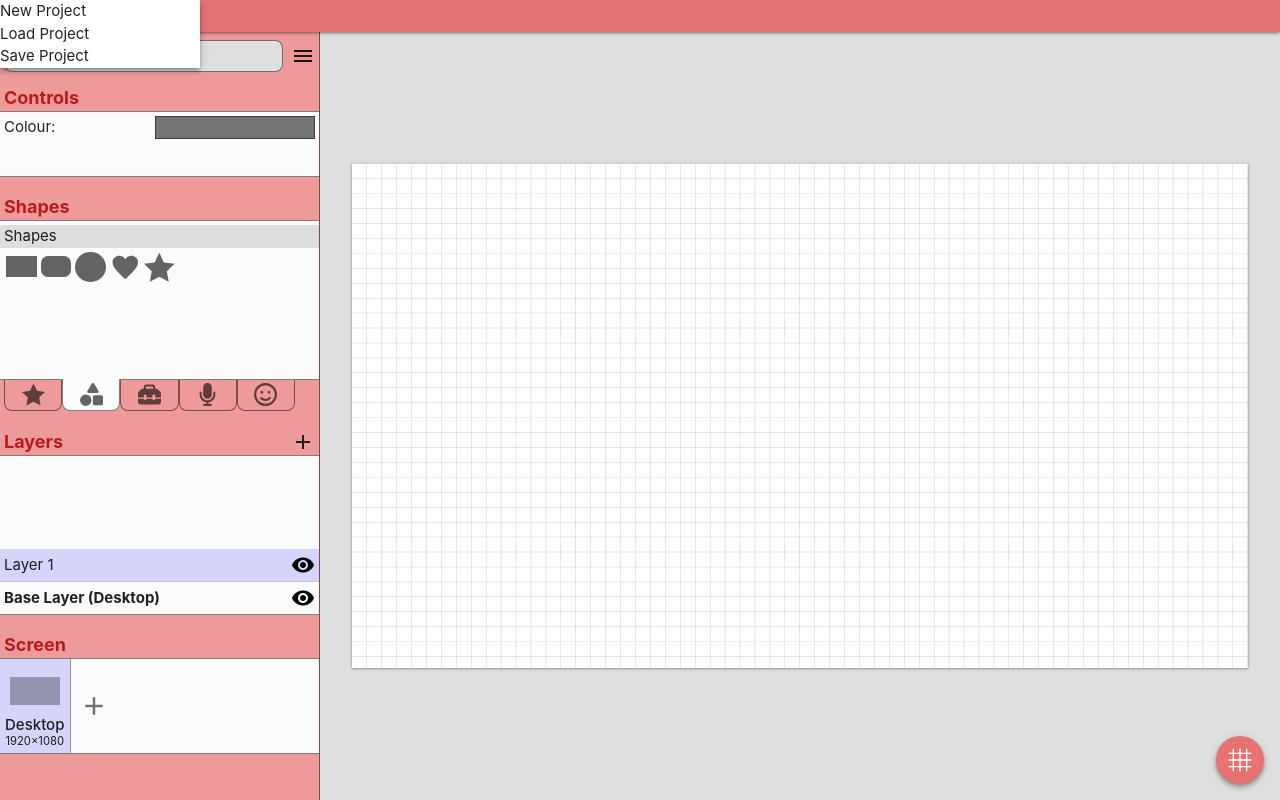
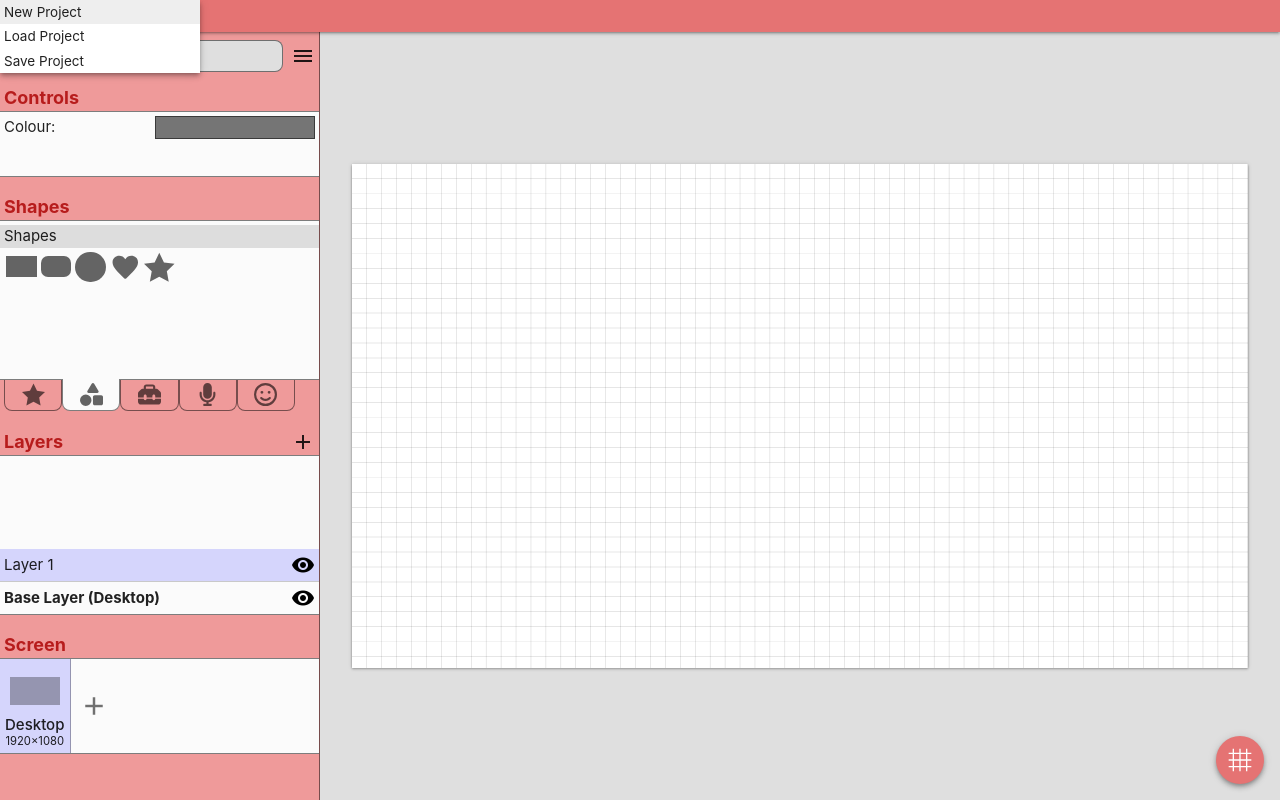
Before and after one commit to ShaneByrne0963/wirefree, a React (Vite) app: page / in a window 1280 px wide. Both pictures are taken after a click on the button "File". Built offline with nearby package versions, Linux system fonts and the light colour scheme.

Commit message:
Update menu to close on clickaway

```diff
--- a/src/App.tsx
+++ b/src/App.tsx
@@ -18,7 +18,7 @@ function App() {
       <CanvasContainer></CanvasContainer>
       <WindowContainer></WindowContainer>
       {menus.map((menu, index) => (
-        <Menu key={index} items={menu.items}></Menu>
+        <Menu key={index} index={index} items={menu.items}></Menu>
       ))}
     </ThemeContext.Provider>
   );
--- a/src/assets/css/style.css
+++ b/src/assets/css/style.css
@@ -68,6 +68,22 @@ input[type="text"]:not(.browser-default) {
     min-width: 200px;
     background-color: white;
     z-index: 1000;
+    transform-origin: 0 0;
+    scale: 0;
+    transition: scale 0.15s ease-out;
+
+    &.active {
+        scale: 1;
+    }
+
+    >div {
+        font-size: 0.9rem;
+        padding: 2px 4px;
+
+        &:hover {
+            background-color: #eeeeee;
+        }
+    }
 }
 
 /* Navigation Bar */
--- a/src/components/inputs/Menu.tsx
+++ b/src/components/inputs/Menu.tsx
@@ -1,17 +1,50 @@
+import { useEffect, useRef } from "react";
+import { useDispatch } from "react-redux";
+import { closeMenu } from "../../state/slices/menuSlice";
+
 interface MenuProps {
+  index: number;
   items: string[];
 }
 
 function Menu(props: MenuProps) {
+  const dispatch = useDispatch();
+  const menuRef = useRef<HTMLDivElement | null>(null);
+
   // Each action the menu can perform
-  // const actions = {
-  //   "New Project": () => console.log("Hello World"),
-  // };
+  const actions = {
+    "New Project": () => console.log("Hello World"),
+  };
+
+  function handleOutsideClick(event: Event) {
+    if (menuRef.current && !menuRef.current.contains(event.target as Node)) {
+      menuRef.current.classList.remove("active");
+      menuRef.current.addEventListener("transitionend", () =>
+        dispatch(closeMenu(props.index))
+      );
+    }
+  }
+
+  useEffect(() => {
+    // Trigger the opening animation
+    setTimeout(() => {
+      if (menuRef.current) {
+        menuRef.current.classList.add("active");
+      }
+    });
+
+    // Add the event listener to click away
+    setTimeout(() => document.addEventListener("click", handleOutsideClick));
+
+    return () => document.removeEventListener("click", handleOutsideClick);
+  }, []);
 
   return (
-    <div className="menu z-depth-2">
+    <div className="menu z-depth-2" ref={menuRef}>
       {props.items.map((item, index) => (
-        <div key={index}>{item}</div>
+        <div key={index} onClick={actions[item as keyof typeof actions]}>
+          {item}
+        </div>
       ))}
     </div>
   );
--- a/src/state/slices/menuSlice.ts
+++ b/src/state/slices/menuSlice.ts
@@ -18,10 +18,13 @@ const menuSlice = createSlice({
   reducers: {
     openMenu(state, action: PayloadAction<MenuProps>) {
       state.menus.push(action.payload);
+    },
+    closeMenu(state, action:PayloadAction<number>) {
+      state.menus.splice(action.payload, 1);
     }
   }
 });
 
-export const { openMenu } = menuSlice.actions;
+export const { openMenu, closeMenu } = menuSlice.actions;
 
 export default menuSlice.reducer;
```
